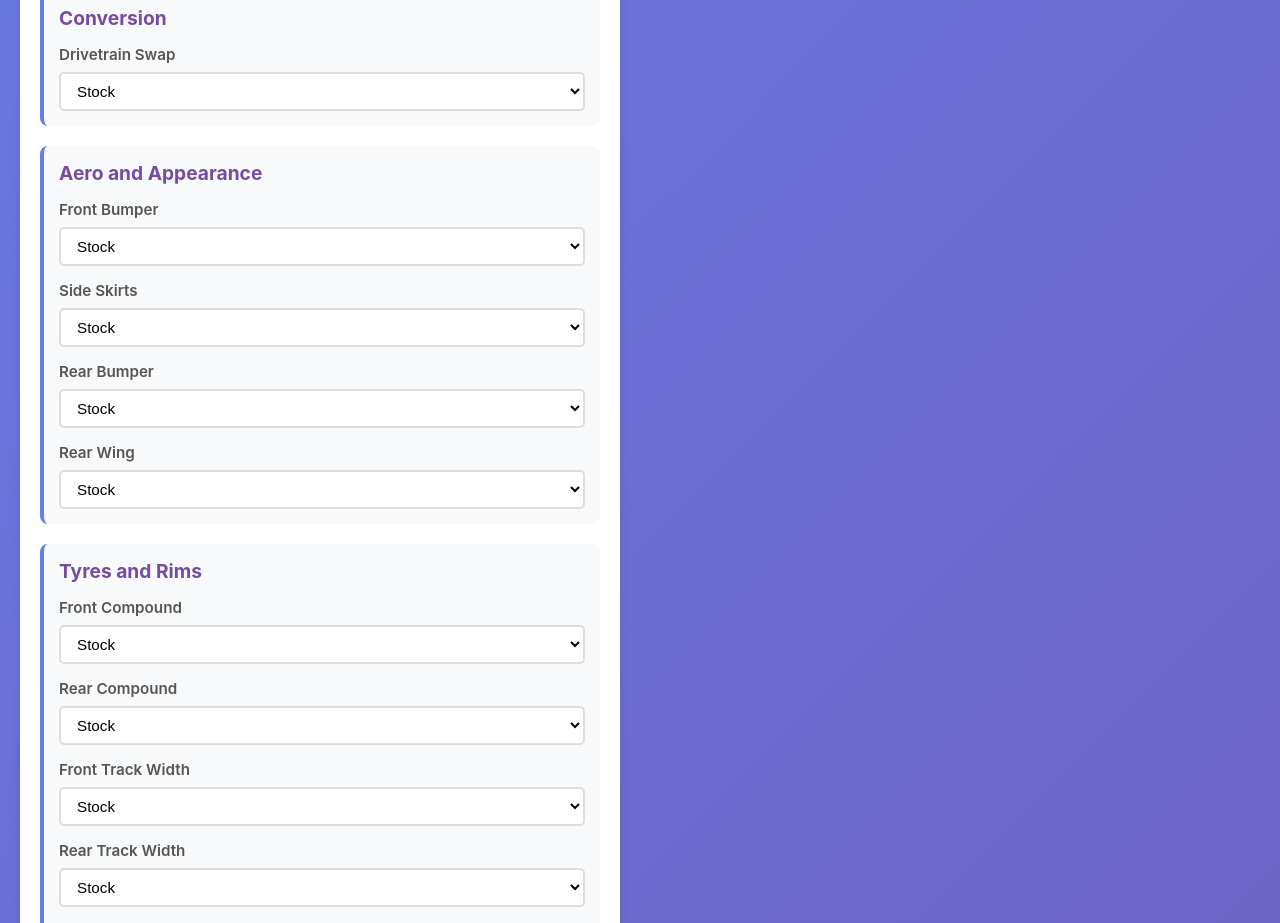
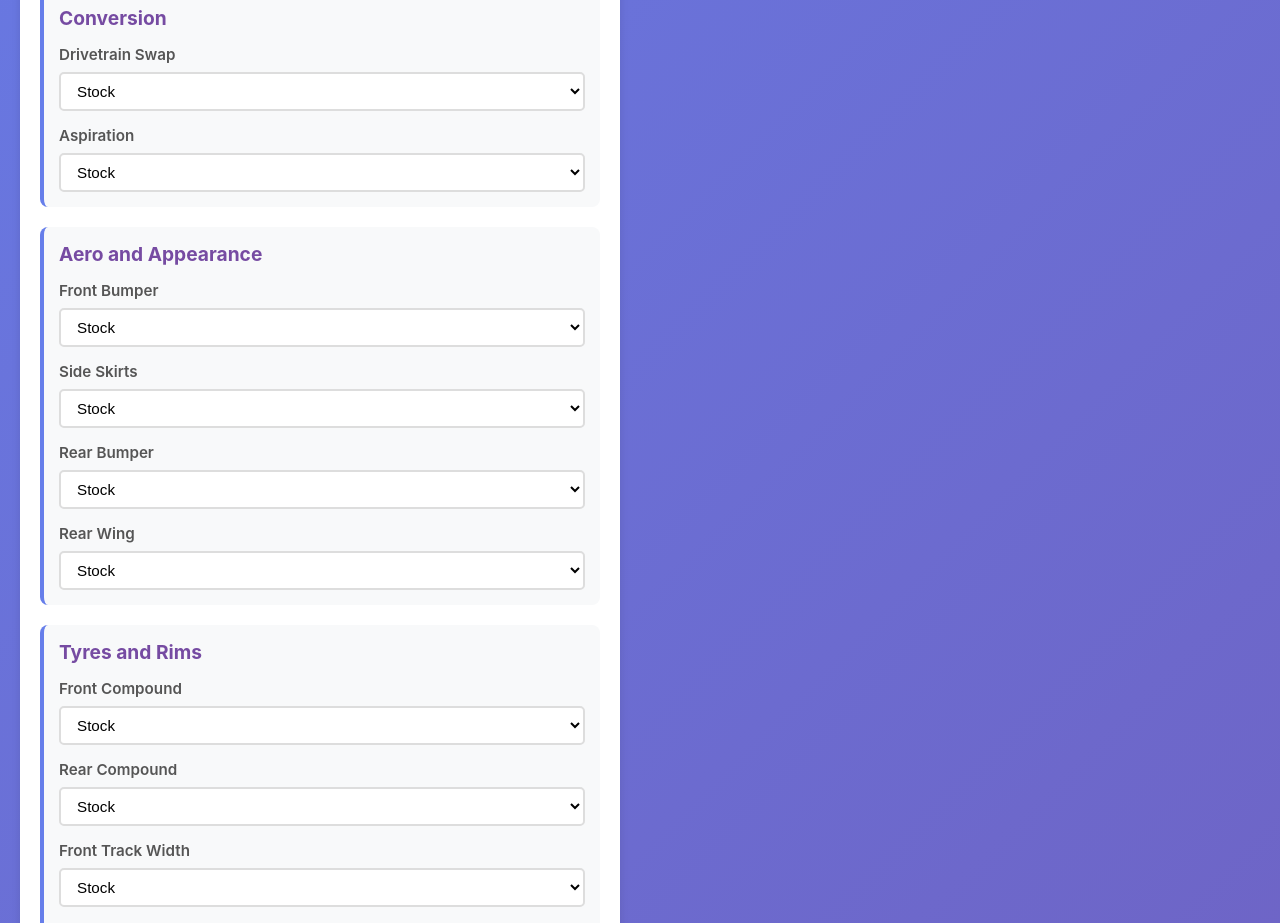
Before and after one commit to Frazmcc/FH5-Tuner, a React (Vite) app: page / in a window 1280 px wide. Shown: the part 820-1743 px from the top of the page. Built offline with nearby package versions, Linux system fonts and the light colour scheme.

Commit message:
UI: show Aspiration under Conversion and Engine

```diff
--- a/src/components/PartsForm.tsx
+++ b/src/components/PartsForm.tsx
@@ -80,7 +80,7 @@ export default function PartsForm({ schema, values, onValueChange, rims }: Parts
       title: 'Conversion',
       sections: ['Conversion'],
       // Engine Swap intentionally omitted for now
-      partOrder: ['Drivetrain Swap'],
+      partOrder: ['Drivetrain Swap', 'Aspiration'],
     },
     {
       key: 'aero',
@@ -411,7 +411,6 @@ export default function PartsForm({ schema, values, onValueChange, rims }: Parts
 
              // UI grouping rules:
              // - Show Aspiration under Engine (but it lives in Conversion in the schema)
-             if (group.key === 'conversion' && sec === 'Conversion' && partName === 'Aspiration') continue;
              if (group.key === 'engine' && sec === 'Conversion' && partName !== 'Aspiration') continue;
 
             parts.push([partName, partConfig, sec]);
```
